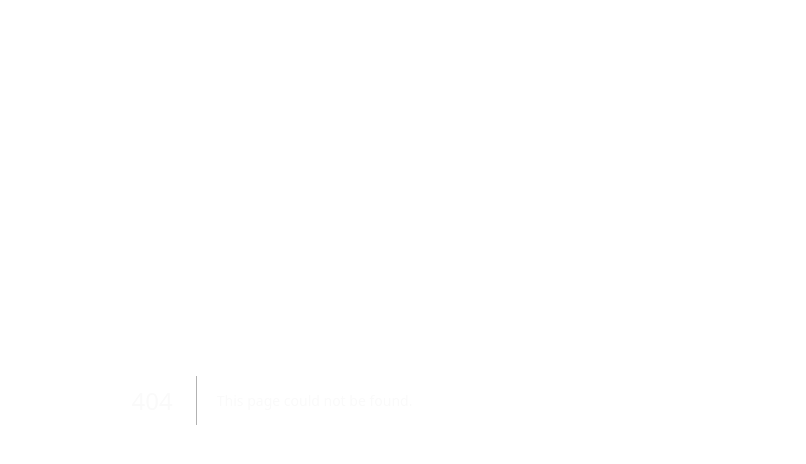
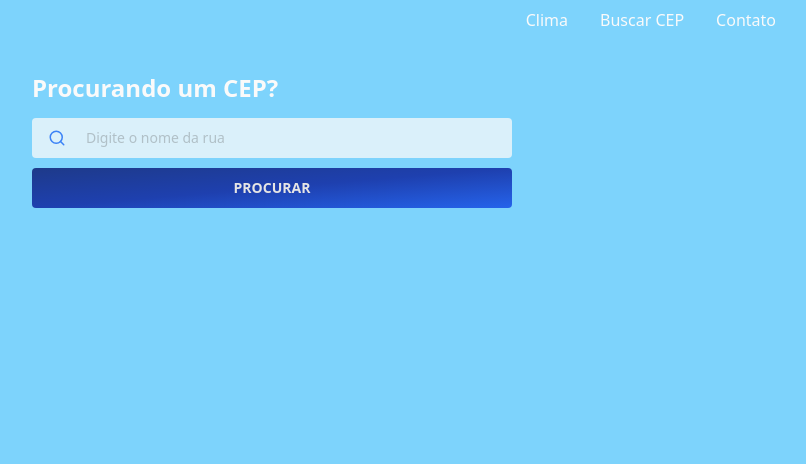
Before and after one commit to JeffyMesquita/frontend-test, a Next.js app: page /findCEP in a window 1280 px wide. Before the commit this address had no page. Shown: the top 464 px of the page, without its empty margins (368-1174 px from the left). Built offline with nearby package versions, Linux system fonts and the light colour scheme.

Commit message:
:lipstick: style add any animations

```diff
--- /dev/null
+++ b/src/app/findCEP/layout.tsx
@@ -0,0 +1,19 @@
+import { NavBar } from "@components/NavBar/NavBar";
+import { Metadata } from "next";
+import { PropsWithChildren } from "react";
+
+export const metadata: Metadata = {
+  title: "Busque um CEP",
+  description: "Busque um CEP através do nome da rua",
+};
+
+export default function FindCEPLayout({ children }: PropsWithChildren) {
+  return (
+    <main className="flex min-h-screen flex-col items-center p-4 pt-0 gap-4 bg-sky-300">
+      <NavBar />
+      <section className="flex flex-col items-center justify-center w-full h-full max-w-lg md:mx-auto">
+        {children}
+      </section>
+    </main>
+  );
+}
--- /dev/null
+++ b/src/app/findCEP/page.tsx
@@ -0,0 +1,11 @@
+import { FindCEPForm } from "@components/FindCEPForm/FindCEPForm";
+import { Heading } from "@components/Heading";
+
+export default function FindCEP() {
+  return (
+    <div className="h-full w-full flex flex-col p-4 gap-4">
+      <Heading size="lg">Procurando um CEP?</Heading>
+      <FindCEPForm />
+    </div>
+  );
+}
--- /dev/null
+++ b/src/components/FindCEPForm/FindCEPForm.tsx
@@ -0,0 +1,76 @@
+"use client";
+
+import { zodResolver } from "@hookform/resolvers/zod";
+import { motion } from "framer-motion";
+import { Search } from "lucide-react";
+import { useCallback, useState } from "react";
+import { useForm } from "react-hook-form";
+import { z } from "zod";
+
+import { Button } from "@components/Button";
+import { ClientOnly } from "@components/ClientOnly/ClientOnly";
+import { TextInput } from "@components/TextInput/TextInput";
+import { headingTextAnimation } from "@styles/animations/animations";
+
+const findCEPSchema = z.object({
+  street: z
+    .string()
+    .min(5, "Nome da rua muito curto (mínimo de 5 caracteres)")
+    .max(50, "Nome da rua muito longo (máximo de 50 caracteres)"),
+});
+
+type FindCEPFormValues = z.infer<typeof findCEPSchema>;
+
+export function FindCEPForm() {
+  const [loading, setLoading] = useState(false);
+
+  const {
+    register,
+    handleSubmit,
+    formState: { errors },
+  } = useForm<FindCEPFormValues>({
+    resolver: zodResolver(findCEPSchema),
+  });
+
+  const onSubmit = useCallback(async (values: FindCEPFormValues) => {
+    console.log(values);
+  }, []);
+
+  return (
+    <ClientOnly>
+      <motion.form
+        onSubmit={handleSubmit(onSubmit)}
+        className="flex flex-col w-full gap-4"
+        autoComplete="off"
+        variants={headingTextAnimation}
+        initial="hidden"
+        animate="visible"
+      >
+        <TextInput.Root className="gap-2">
+          <TextInput.Content>
+            <TextInput.Icon>
+              <Search className="text-blue-500" size={18} />
+            </TextInput.Icon>
+            <TextInput.Input
+              autoComplete="off"
+              type="text"
+              register={{
+                action: register,
+                name: "street",
+              }}
+              placeholder="Digite o nome da rua"
+            />
+          </TextInput.Content>
+          <TextInput.Errors
+            isInvalid={!!errors.street}
+            description={errors.street?.message}
+          />
+        </TextInput.Root>
+
+        <Button type="submit" isLoading={loading} loadingText="Procurando...">
+          Procurar
+        </Button>
+      </motion.form>
+    </ClientOnly>
+  );
+}
--- a/src/components/MicroWeatherCard/MicroWeatherCard.tsx
+++ b/src/components/MicroWeatherCard/MicroWeatherCard.tsx
@@ -1,5 +1,7 @@
 import { WeatherIcon } from "@components/WeatherIcon/WeatherIcon";
+import { iconAnimation } from "@styles/animations/animations";
 import { formatTimeBrazilian } from "@utils/datesFormatter";
+import { motion } from "framer-motion";
 
 interface MicroWeatherCardProps {
   temp: number;
@@ -13,9 +15,14 @@ export function MicroWeatherCard({ temp, icon, hour }: MicroWeatherCardProps) {
   return (
     <div className="flex flex-col h-full gap-2 items-center">
       <p className="text-sm font-semibold">{temp.toFixed(0)}°C</p>
-      <div className="h-10 w-10">
+      <motion.div
+        className="h-10 w-10"
+        initial="hidden"
+        animate="visible"
+        variants={iconAnimation}
+      >
         <WeatherIcon icon={icon} />
-      </div>
+      </motion.div>
       <p className="text-sm font-semibold">{weatherHour}</p>
     </div>
   );
--- a/src/components/NavBar/NavBar.tsx
+++ b/src/components/NavBar/NavBar.tsx
@@ -1,8 +1,16 @@
+"use client";
+import { navbarAnimation } from "@styles/animations/animations";
+import { motion } from "framer-motion";
 import Link from "next/link";
 
 export function NavBar() {
   return (
-    <nav className="w-full max-w-5xl mx-auto">
+    <motion.nav
+      className="w-full max-w-5xl mx-auto"
+      initial="hidden"
+      animate="visible"
+      variants={navbarAnimation}
+    >
       <ul className="flex justify-between items-center w-full p-2 sm:justify-end sm:gap-8">
         <li className="flex flex-col w-auto group">
           <Link
@@ -15,10 +23,10 @@ export function NavBar() {
         </li>
         <li className="flex flex-col w-auto group">
           <Link
-            href="/streetSearch"
+            href="/findCEP"
             className="block group-hover:text-neutral-700 transition-all duration-300"
           >
-            Procurar Ruas
+            Buscar CEP
           </Link>
           <div className="h-[2px] w-0 bg-neutral-700 group-hover:w-full transition-all duration-300" />
         </li>
@@ -32,6 +40,6 @@ export function NavBar() {
           <div className="h-[2px] w-0 bg-neutral-700 group-hover:w-full transition-all duration-300" />
         </li>
       </ul>
-    </nav>
+    </motion.nav>
   );
 }
--- a/src/components/WeatherCard/WeatherCard.tsx
+++ b/src/components/WeatherCard/WeatherCard.tsx
@@ -1,6 +1,8 @@
 "use client";
 import { useHourContext } from "@contexts/HourContext/HourContext";
 import { cn } from "@lib/utils";
+import { footerCardAnimation } from "@styles/animations/animations";
+import { motion } from "framer-motion";
 
 interface WeatherCardProps {
   children: React.ReactNode;
@@ -11,7 +13,7 @@ export function WeatherCard({ children, className }: WeatherCardProps) {
   const { isDay } = useHourContext();
 
   return (
-    <div
+    <motion.div
       className={cn(
         "flex p-4 w-full rounded-2xl",
         {
@@ -20,8 +22,11 @@ export function WeatherCard({ children, className }: WeatherCardProps) {
         },
         className
       )}
+      initial="hidden"
+      animate="visible"
+      variants={footerCardAnimation}
     >
       {children}
-    </div>
+    </motion.div>
   );
 }
--- a/src/components/WeatherMainInfo/WeatherMainInfo.tsx
+++ b/src/components/WeatherMainInfo/WeatherMainInfo.tsx
@@ -1,4 +1,6 @@
 import { WeatherIcon } from "@components/WeatherIcon/WeatherIcon";
+import { iconAnimation } from "@styles/animations/animations";
+import { motion } from "framer-motion";
 
 interface WeatherMainInfoProps {
   temp: number;
@@ -17,9 +19,14 @@ export function WeatherMainInfo({
 }: WeatherMainInfoProps) {
   return (
     <div className="flex flex-col h-full w-full gap-2 items-center ">
-      <div className="h-44 w-64">
+      <motion.div
+        className="h-44 w-64"
+        initial="hidden"
+        animate="visible"
+        variants={iconAnimation}
+      >
         <WeatherIcon icon={icon} />
-      </div>
+      </motion.div>
 
       <h2 className="text-6xl font-bold text-center">{temp?.toFixed(0)}°</h2>
       <div className="flex flex-col w-full text-center">
--- a/src/components/WeatherOtherDays/WeatherOtherDays.tsx
+++ b/src/components/WeatherOtherDays/WeatherOtherDays.tsx
@@ -1,6 +1,8 @@
 import { List } from "@@types/weather";
 import { WeatherIcon } from "@components/WeatherIcon/WeatherIcon";
+import { iconAnimation } from "@styles/animations/animations";
 import { formatDayOfWeekName } from "@utils/datesFormatter";
+import { motion } from "framer-motion";
 
 interface WeatherOtherDaysProps {
   list: List[] | null;
@@ -15,9 +17,14 @@ export function WeatherOtherDays({ list }: WeatherOtherDaysProps) {
             <p className="capitalize text-[10px] font-semibold w-[60px] truncate">
               {formatDayOfWeekName(item.dt_txt)}
             </p>
-            <div className="w-5 h-5">
+            <motion.div
+              className="w-5 h-5"
+              initial="hidden"
+              animate="visible"
+              variants={iconAnimation}
+            >
               <WeatherIcon icon={item.weather[0]?.icon} />
-            </div>
+            </motion.div>
             <div className="flex gap-2 w-[55px] truncate">
               <p className="text-[10px] font-semibold">
                 {item.main?.temp_max.toFixed(0)}°C
--- a/src/styles/animations/animations.ts
+++ b/src/styles/animations/animations.ts
@@ -29,3 +29,52 @@ export const infoCardAnimation = {
     },
   },
 };
+
+export const navbarAnimation = {
+  hidden: {
+    opacity: 0,
+    y: -20,
+  },
+  visible: {
+    opacity: 1,
+    y: 0,
+    transition: {
+      duration: 1,
+      delayChildren: 1,
+      staggerChildren: 0.7,
+    },
+  },
+};
+
+export const footerCardAnimation = {
+  hidden: {
+    opacity: 0.5,
+    y: 10,
+  },
+  visible: {
+    opacity: 1,
+    y: 0,
+    transition: {
+      duration: 1,
+      delayChildren: 1,
+      staggerChildren: 0.7,
+    },
+  },
+};
+
+export const iconAnimation = {
+  hidden: {
+    opacity: 0.1,
+    x: 25,
+  },
+  visible: {
+    opacity: 1,
+    x: 0,
+    transition: {
+      ease: "easeIn",
+      duration: 0.5,
+      delayChildren: 1,
+      staggerChildren: 0.7,
+    },
+  },
+};
```
